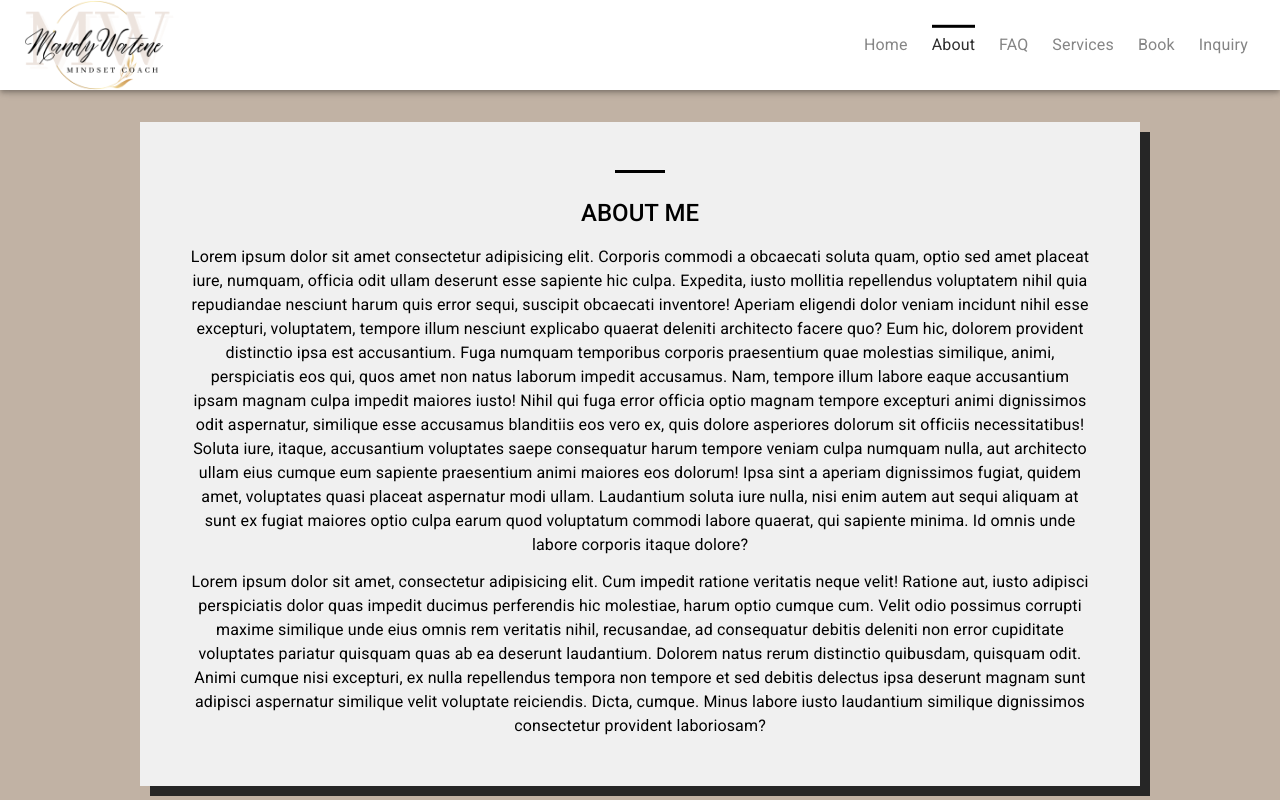
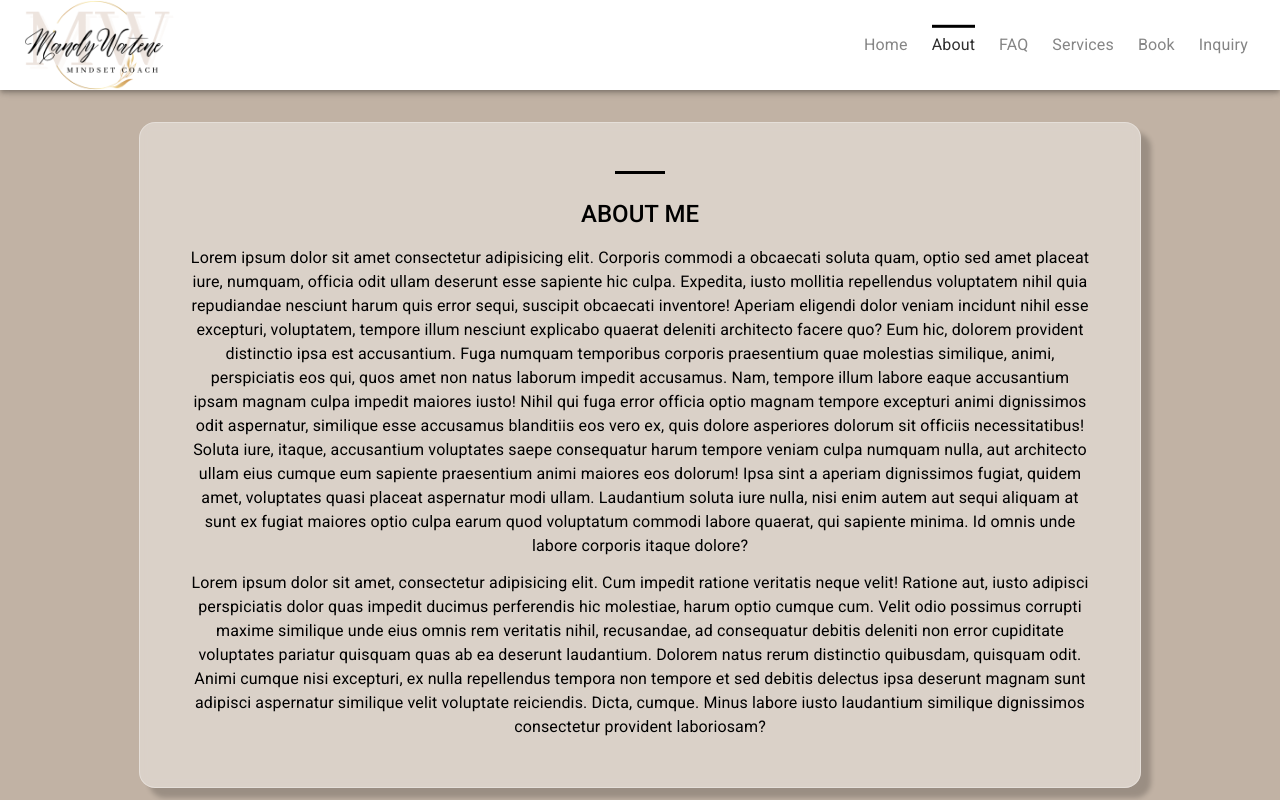
Before and after one commit to Forbidden-Duck/mandy-mindset-coach, a React app in the folder frontend/: page /about in a window 1280 px wide. Built offline with nearby package versions, Linux system fonts and the light colour scheme.

Commit message:
Glass the about page

```diff
--- a/frontend/src/routes/About/About.jsx
+++ b/frontend/src/routes/About/About.jsx
@@ -5,7 +5,7 @@ import { motion } from "framer-motion";
 import fadeInOut from "../../animations/fadeInOut";
 import slideLeft from "../../animations/slideLeft";
 
-const CARD_COLOUR = 240;
+const CARD_COLOUR = 255;
 
 function About() {
     const classes = makeStyles((theme) => ({
@@ -17,13 +17,17 @@ function About() {
             width: "100%",
         },
         card: {
-            background: `rgb(${CARD_COLOUR}, ${CARD_COLOUR}, ${CARD_COLOUR})`,
             width: "80%",
             maxWidth: "1000px",
             margin: "2rem 0",
             padding: "1rem 0",
             textAlign: "center",
-            boxShadow: "10px 10px hsl(0, 0%, 15%)",
+            borderRadius: "16px",
+            background: `rgba(${CARD_COLOUR}, ${CARD_COLOUR}, ${CARD_COLOUR}, 0.4)`,
+            boxShadow: "0px 4px 20px rgba(0, 0, 0, 0.1)",
+            boxShadow: "10px 10px 5px rgba(0, 0, 0, 0.2)",
+            backdropFilter: "blur(5px)",
+            border: "1px solid rgba(255, 255, 255, 0.3)",
             transition: "width 0.5s ease-in-out",
         },
         content: {
```
